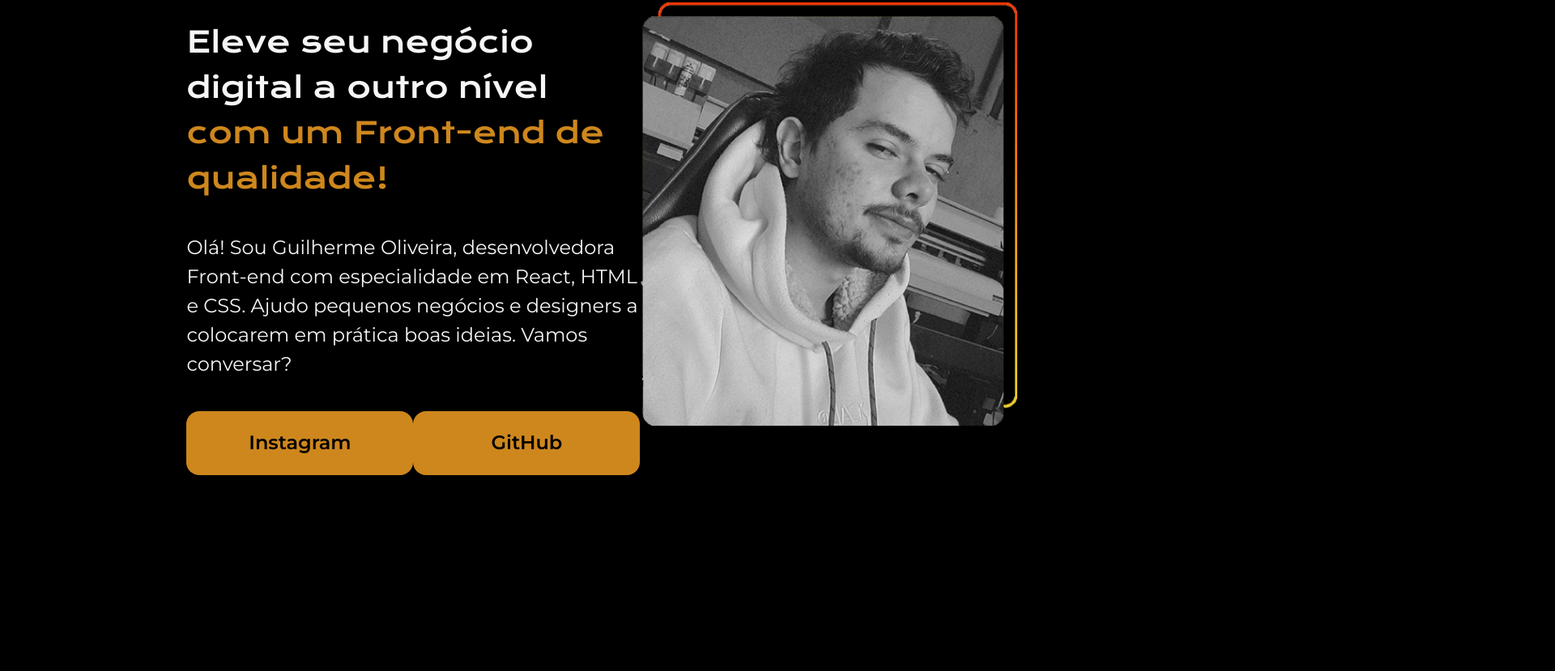
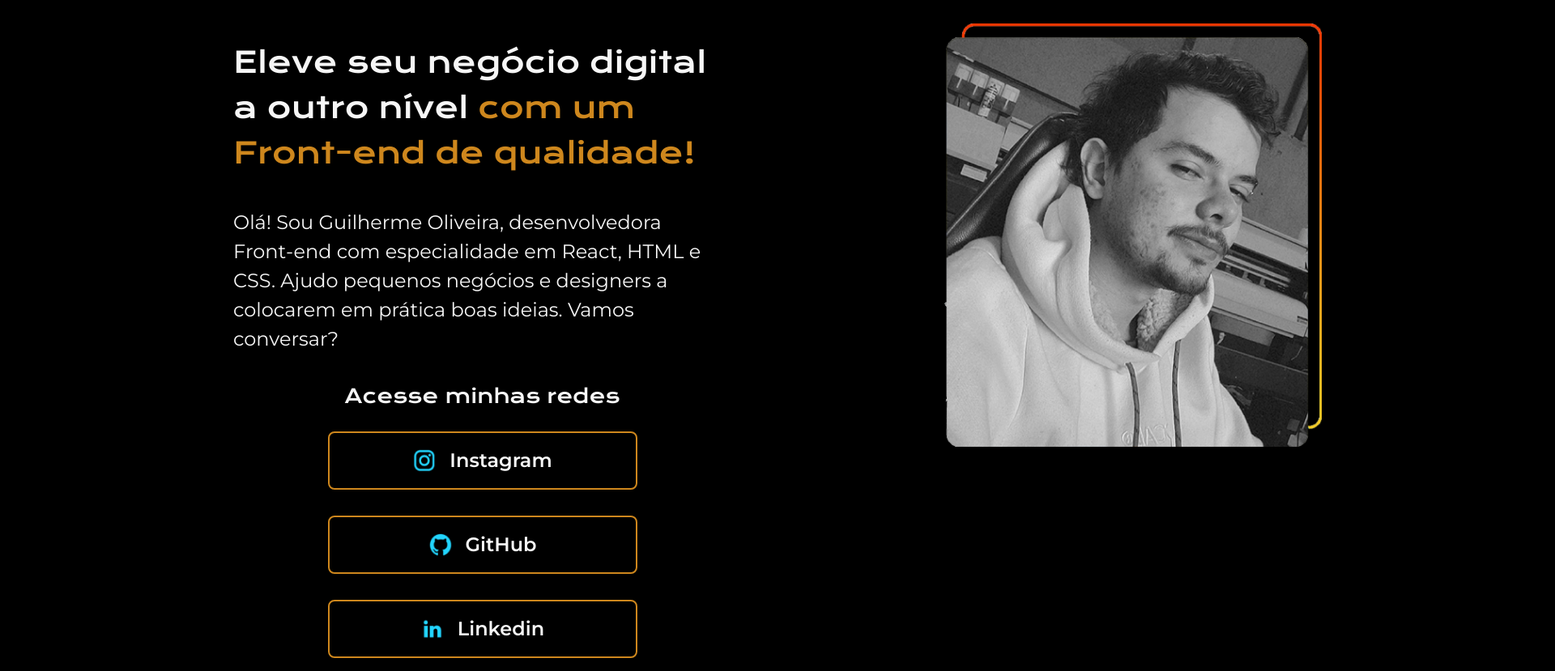
Before and after one commit to gui-developer/portifolio_Alura, a plain HTML site: page index.html in a window 1280 px wide. Shown: the part 125-954 px from the top of the page at 81% size, 1920 px wide, since content can reach past the window. Before the commit the page ends 928 px from the top, so only its background shows below. Drawn offline with nearby package versions, Linux system fonts and the light colour scheme.

Commit message:
Portifolio V2

```diff
--- a/index.html
+++ b/index.html
@@ -17,8 +17,13 @@
             <h1 class="apresentacao__conteudo__titulo">Eleve seu negócio digital a outro nível <Strong class="destaque-titulo">com um Front-end de qualidade!</Strong></h1>
             <p class="apresentacao__conteudo__texto">Olá! Sou Guilherme Oliveira, desenvolvedora Front-end com especialidade em React, HTML e CSS. Ajudo pequenos negócios e designers a colocarem em prática boas ideias. Vamos conversar?</p>
             <div class="apresentacao__conteudo__links">
-                <a class="apresentacao__conteudo__botao" href="https://www.instagram.com/gui.dotcom/">Instagram</a>
-                <a class="apresentacao__conteudo__botao" href="https://github.com/gui-developer">GitHub</a>
+                <h2 class="subtitulo">Acesse minhas redes</h2>
+                <a class="apresentacao__conteudo__botao" href="https://www.instagram.com/gui.dotcom/" >
+                    <img class="icons" src="assets/instagram.png" alt="">Instagram</a>
+                <a class="apresentacao__conteudo__botao" href="https://github.com/gui-developer">
+                    <img class="icons" src="assets/github.png" alt="">GitHub</a>
+                <a class="apresentacao__conteudo__botao" href="https://github.com/gui-developer">
+                    <img class="icons" src="assets/linkedin.png" alt="">Linkedin</a>
             </div>
         </section>
         <img src="minha-foto.png" alt="Foto do Guilherme Oliveira">
--- a/style.css
+++ b/style.css
@@ -1,71 +1,98 @@
+/* Importação da fonte do Google Fonts */
 @import url('https://fonts.googleapis.com/css2?family=Krona+One&family=Montserrat:ital,wght@0,100..900;1,100..900&display=swap');
 
-img{
-    width: 467px;
-    height: 523px;
+/* Estilo para imagens */
+img {
+    width: 467px; /* Largura fixa */
+    height: 523px; /* Altura fixa */
 }
 
+/* Estilos gerais do corpo da página */
 body {
-    border: 10%;
-    box-sizing: border-box;
-    height: 100vh;
-    background-color: black ; /**/
-    color: #F6F6F6;
+    border: 10%; /* (Nota: Esta propriedade não é válida para o body) */
+    box-sizing: border-box; /* Garante que padding e border não aumentem o tamanho total */
+    height: 100vh; /* Altura igual à altura da viewport */
+    width: 1920px;
+    background-color: black; /* Cor de fundo preta */
+    color: #F6F6F6; /* Cor do texto */
 }
 
-
+/* Classe para destacar títulos */
 .destaque-titulo {
-    color: #ce871d
+    color: #ce871d; /* Cor laranja para destacar */
 }
 
-.apresentacao__conteudo{
-    width: 615px;
-    height: 482px;
-    display: flex;
-    flex-direction: column;
-    gap: 40px;
+/* Estilo para o conteúdo principal */
+.apresentacao__conteudo {
+    width: 615px; /* Largura fixa */
+    height: 482px; /* Altura fixa */
+    display: flex; /* Layout flexível */
+    flex-direction: column; /* Organiza os itens em coluna */
+    gap: 40px; /* Espaçamento entre os itens */
 }
 
-.apresentacao{
-    margin: 10% 18%;
+/* Estilo para a seção de apresentação */
+.apresentacao {
+    margin: 8% 15%;
+    align-items: center; /* Centraliza os itens verticalmente */
+    display: flex; /* Layout flexível */
+    justify-content: space-between; /* Espaço entre os itens */
+}
+
+/* Estilo para o título do conteúdo */
+.apresentacao__conteudo__titulo {
+    font-family: "Krona One", sans-serif; /* Fonte personalizada */
+    font-weight: 400; /* Peso da fonte */
+    font-style: normal; /* Estilo normal (sem itálico) */
+    font-size: 36px; /* Tamanho da fonte */
+    line-height: 56px; /* Altura da linha */
+}
+
+/* Estilo para o texto do conteúdo */
+.apresentacao__conteudo__texto {
+    width: 593px;
+    height: 352px;
+    text-decoration: none; /* Remove sublinhado de links */
+    font-family: 'montserrat'; /* Fonte personalizada */
+    font-size: 24px; /* Tamanho da fonte */
+    line-height: 36px; /* Altura da linha */
+}
+
+/* Estilo para a seção de links */
+.apresentacao__conteudo__links {
+    gap: 32px;
     align-items: center;
     display: flex;
-    justify-content: space-between;
+    flex-direction: column ;
 }
 
-.apresentacao__conteudo__titulo{
-    font-family: "Krona One", sans-serif;
+.subtitulo{
+    color: #F6F6F6;
+    font-family: 'Krona One', sans-serif;
     font-weight: 400;
-    font-style: normal;
-    font-size: 36px;
-    line-height: 56px;
+    font-size: 24px;
 }
 
-.apresentacao__conteudo__texto{
-    text-decoration: none;
-    font-family: 'montserrat';
-    font-size: 24px;
-    line-height: 36px;
-}
-
-.apresentacao__conteudo__links{
-    display: flex;
-    justify-content: space-between ;
-}
-
-.apresentacao__conteudo__botao{
-    font-family: 'montserrat';
-    font-size: 24px;
-    font-weight: 600;
-    color: rgb(0, 0, 0);
-    text-decoration: none;
-    width: 280px;
-    height: 79px;
-    background-color: #ce871d;
-    border-radius: 16px;
-    display: flex;
+/* Estilo para os botões */
+.apresentacao__conteudo__botao {
+    font-family: 'montserrat'; /* Fonte personalizada */
+    font-size: 24px; /* Tamanho da fonte */
+    font-weight: 600; /* Peso da fonte (semi-negrito) */
+    color: #F6F6F6; /* Cor do texto */
+    text-decoration: none; /* Remove sublinhado */
+    width: 378px; /* Largura fixa */
+    height: 68px; /* Altura fixa */
+    border: 2px solid #ce871d;
+    border-radius: 8px; /* Bordas arredondadas */
+    display: flex; /* Layout flexível */
     align-items: center; /* Centraliza verticalmente */
     justify-content: center; /* Centraliza horizontalmente */
     text-align: center; /* Centraliza o texto */
 
+    gap: 16px;
 }
+
+.icons {
+    width: 30px;
+    height: 30px;
+}
```
Also changed, not shown: assets/Imagem.png (added), assets/github.png (added), assets/instagram.png (added), assets/linkedin.png (added), assets/twitch.png (added), assets/twitter-novo.png (added), assets/twitter.png (added).
